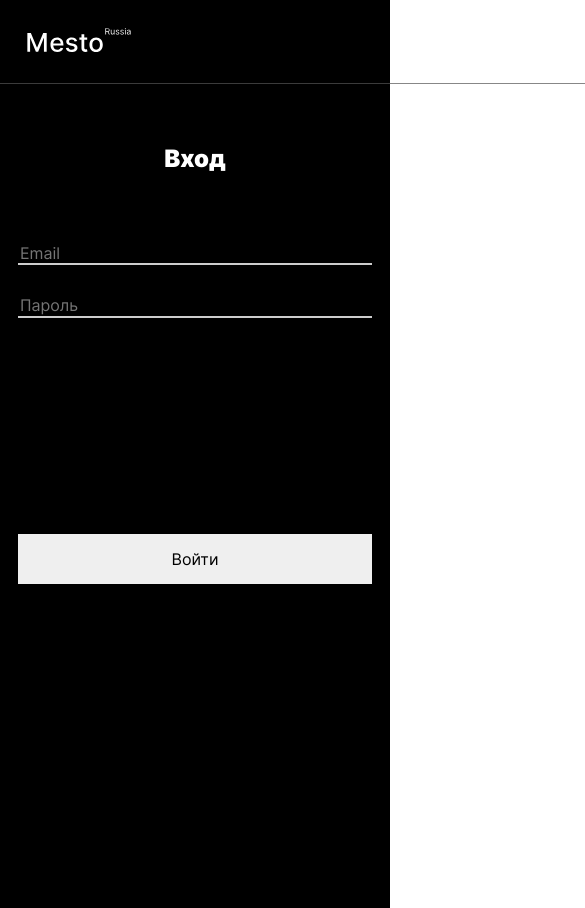
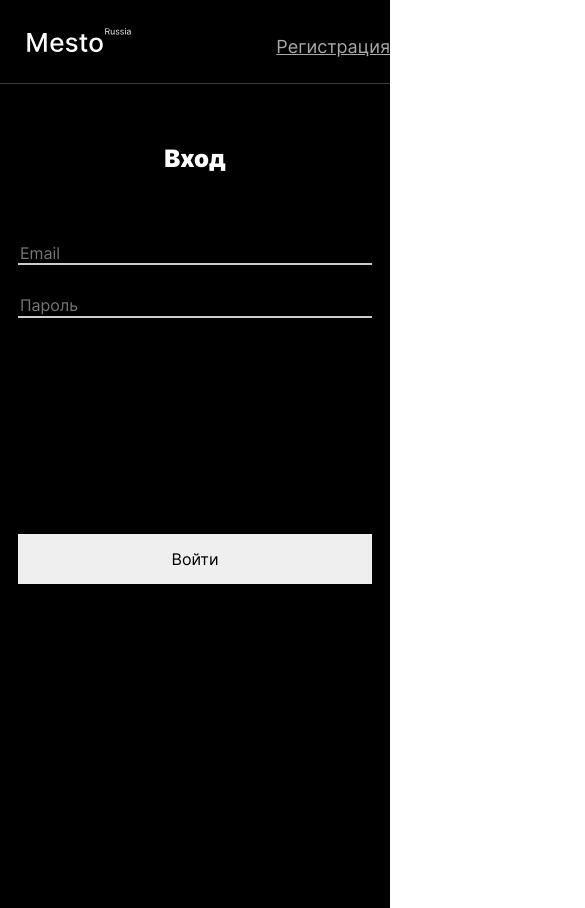
Before and after one commit to EugeneStepanovMoscow/react-mesto-api-full, a React app in the folder frontend/: page /login in a window 390 px wide. Shown: the top 908 px of the page, 585 px wide, since content can reach past the window. Built offline with nearby package versions, Linux system fonts and the light colour scheme; no server answers.

Commit message:
исправлены стили header

```diff
--- a/frontend/src/blocks/header/header.css
+++ b/frontend/src/blocks/header/header.css
@@ -2,7 +2,7 @@
 .header {
   display: flex;
   justify-content: space-between;
-  width: 880px;
+  max-width: 880px;
   min-height: 74px;
   margin: 0 auto;
   border-bottom: 1px solid #545454B3;
@@ -11,13 +11,13 @@
 }
 @media screen and (max-width: 614px) {
   .header{
-    min-width: 282px;
+    max-width: 400px;
     min-height: 56px;
-    margin: 0;
+
   }
 }
 @media screen and (min-width: 615px) and (max-width: 914px) {
   .header {
-    width: 581px;
+    max-width: 581px;
   }
 }
```
Also changed, not shown: frontend/build/asset-manifest.json, frontend/build/index.html, frontend/build/static/js/main.a22b32a2.js.LICENSE.txt (renamed from frontend/build/static/js/main.ddca90ce.js.LICENSE.txt), 8 other files.
